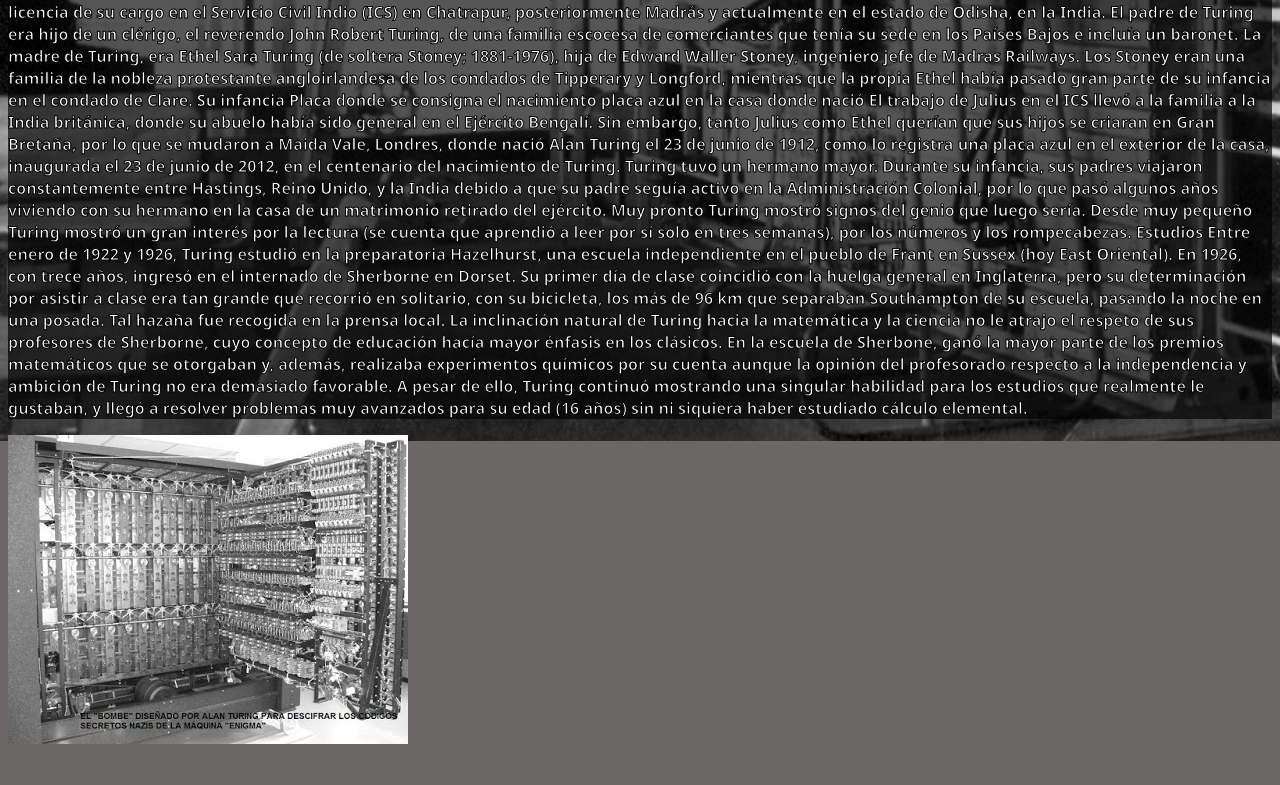
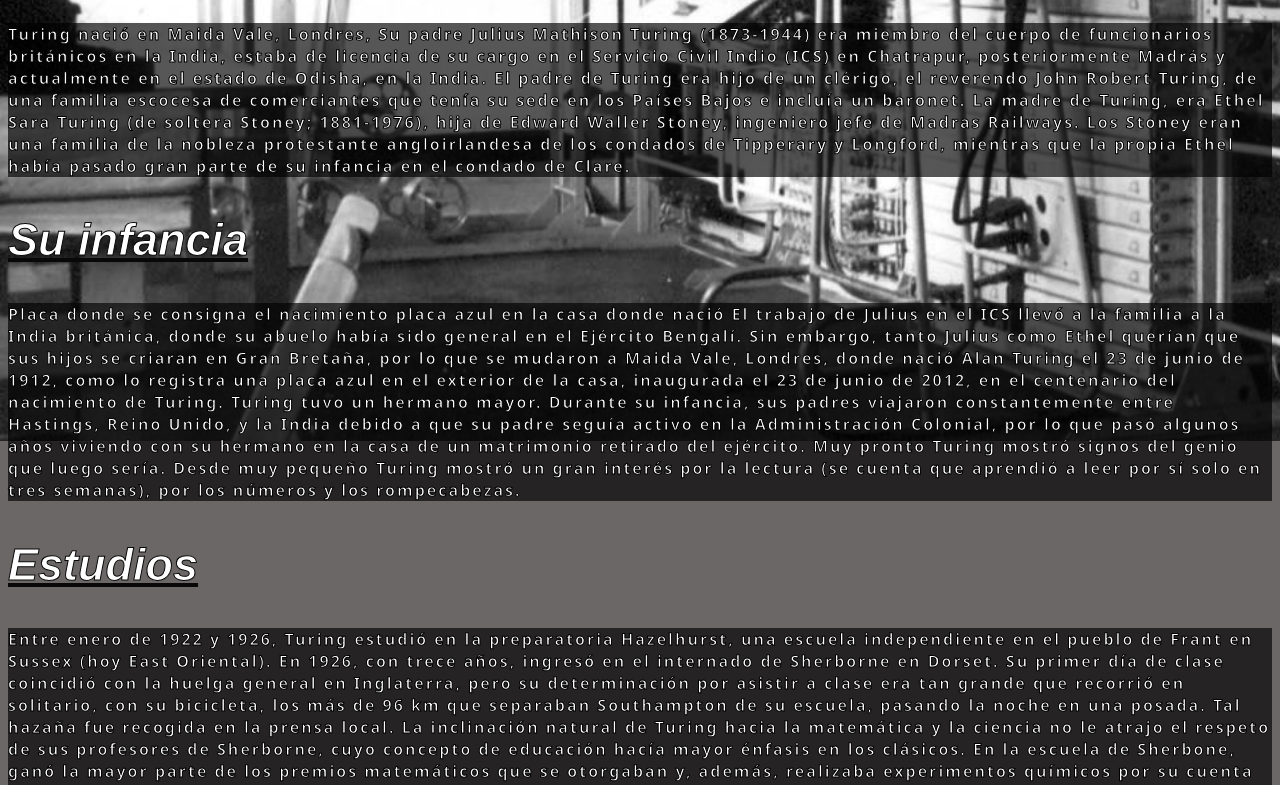
Before and after one commit to RiLeGa/tpHeroes, a plain HTML site: page views/turing.html in a window 1280 px wide. Shown: the part 515-1300 px from the top of the page. Before the commit the page ends 1271 px from the top, so only its background shows below. Drawn offline with Linux system fonts and the light colour scheme.

Commit message:
edito subtitulos de css turing

```diff
--- a/public/css/styleturing.css
+++ b/public/css/styleturing.css
@@ -29,6 +29,7 @@ p{
     -webkit-text-stroke: 1px rgb(0, 0, 0);
     color: rgb(255, 255, 255);
     background-color: rgba(0, 0, 0, 0.66);
+    letter-spacing: 2px;
 }
 a{
     font-family: Impact, Haettenschweiler, 'Arial Narrow Bold', sans-serif;
--- a/views/turing.html
+++ b/views/turing.html
@@ -4,7 +4,7 @@
     <meta charset="UTF-8">
     <meta http-equiv="X-UA-Compatible" content="IE=edge">
     <meta name="viewport" content="width=device-width, initial-scale=1.0">
-    <title>Document</title>
+    <title>Turing</title>
     <link rel="stylesheet" href="/css/styleturing.css">
 </head>
 <header>
@@ -24,22 +24,25 @@
                 <p><img src="/img/download.jpg" alt="Imagen de Turing" class="primera">Alan Mathison Turing (Paddington, Londres; 23 de junio de 1912-Wilmslow, Cheshire; 7 de junio de 1954) fue un matemático, lógico, informático teórico, criptógrafo, filósofo y biólogo teórico británico.
                 Está considerado uno de los padres de la ciencia de la computación y precursor de la informática moderna. Proporcionó una influyente formalización de los conceptos de algoritmo y computación: la máquina de Turing. Formuló su propia versión que hoy es ampliamente aceptada como la tesis de Church-Turing (1936).
                 Durante la segunda guerra mundial, trabajó en descifrar los códigos nazis, particularmente los de la máquina Enigma, y durante un tiempo fue el director de la sección Naval Enigma de Bletchley Park. Se ha estimado que su trabajo acortó la duración de esa guerra entre dos y cuatro años. Tras la guerra, diseñó uno de los primeros computadores electrónicos programables digitales en el Laboratorio Nacional de Física del Reino Unido y poco tiempo después construyó otra de las primeras máquinas en la Universidad de Mánchester.
-                En el campo de la inteligencia artificial, es conocido sobre todo por la concepción de la prueba de Turing (1950), un criterio según el cual puede juzgarse la inteligencia de una máquina si sus respuestas en la prueba son indistinguibles de las de un ser humano.</p>
+                En el campo de la inteligencia artificial, es conocido sobre todo por la concepción de la prueba de Turing (1950), un criterio según el cual puede juzgarse la inteligencia de una máquina si sus respuestas en la prueba son indistinguibles de las de un ser humano.
+                </p>
         </article>
         <h2> Biografía </h2>
         <p>
-Turing nació en Maida Vale, Londres, Su padre Julius Mathison Turing (1873-1944) era miembro del cuerpo de funcionarios británicos en la India, estaba de licencia de su cargo en el Servicio Civil Indio (ICS) en Chatrapur, posteriormente Madrás y actualmente en el estado de Odisha, en la India. El padre de Turing era hijo de un clérigo, el reverendo John Robert Turing, de una familia escocesa de comerciantes que tenía su sede en los Países Bajos e incluía un baronet. La madre de Turing, era Ethel Sara Turing (de soltera Stoney; 1881-1976), hija de Edward Waller Stoney, ingeniero jefe de Madras Railways. Los Stoney eran una familia de la nobleza protestante angloirlandesa de los condados de Tipperary y Longford, mientras que la propia Ethel había pasado gran parte de su infancia en el condado de Clare.
+Turing nació en Maida Vale, Londres, Su padre Julius Mathison Turing (1873-1944) era miembro del cuerpo de funcionarios británicos en la India, estaba de licencia de su cargo en el Servicio Civil Indio (ICS) en Chatrapur, posteriormente Madrás y actualmente en el estado de Odisha, en la India. El padre de Turing era hijo de un clérigo, el reverendo John Robert Turing, de una familia escocesa de comerciantes que tenía su sede en los Países Bajos e incluía un baronet. La madre de Turing, era Ethel Sara Turing (de soltera Stoney; 1881-1976), hija de Edward Waller Stoney, ingeniero jefe de Madras Railways. Los Stoney eran una familia de la nobleza protestante angloirlandesa de los condados de Tipperary y Longford, mientras que la propia Ethel había pasado gran parte de su infancia en el condado de Clare.</p>
 
-Su infancia
+<h2>Su infancia</h2>
+<p>
 Placa donde se consigna el nacimiento
 placa azul en la casa donde nació
 El trabajo de Julius en el ICS llevó a la familia a la India británica, donde su abuelo había sido general en el Ejército Bengalí. Sin embargo, tanto Julius como Ethel querían que sus hijos se criaran en Gran Bretaña, por lo que se mudaron a Maida Vale, Londres, donde nació Alan Turing el 23 de junio de 1912, como lo registra una placa azul en el exterior de la casa, inaugurada el 23 de junio de 2012, en el centenario del nacimiento de Turing. Turing tuvo un hermano mayor.
 
 Durante su infancia, sus padres viajaron constantemente entre Hastings, Reino Unido, y la India debido a que su padre seguía activo en la Administración Colonial, por lo que pasó algunos años viviendo con su hermano en la casa de un matrimonio retirado del ejército.
 
-Muy pronto Turing mostró signos del genio que luego sería. Desde muy pequeño Turing mostró un gran interés por la lectura (se cuenta que aprendió a leer por sí solo en tres semanas), por los números y los rompecabezas.
+Muy pronto Turing mostró signos del genio que luego sería. Desde muy pequeño Turing mostró un gran interés por la lectura (se cuenta que aprendió a leer por sí solo en tres semanas), por los números y los rompecabezas.</p>
 
-Estudios
+<h2>Estudios</h2>
+<p>
 Entre enero de 1922 y 1926, Turing estudió en la preparatoria Hazelhurst, una escuela independiente en el pueblo de Frant en Sussex (hoy East Oriental).
 
 En 1926, con trece años, ingresó en el internado de Sherborne en Dorset. Su primer día de clase coincidió con la huelga general en Inglaterra, pero su determinación por asistir a clase era tan grande que recorrió en solitario, con su bicicleta, los más de 96 km que separaban Southampton de su escuela, pasando la noche en una posada. Tal hazaña fue recogida en la prensa local.
```
